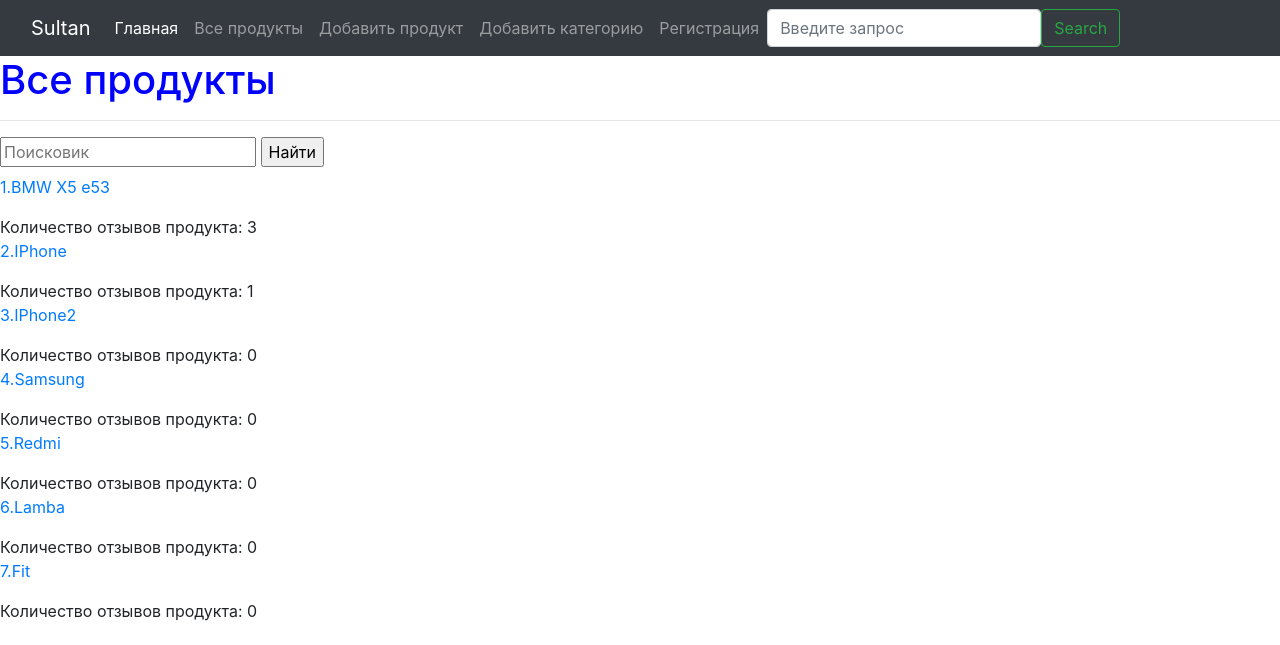
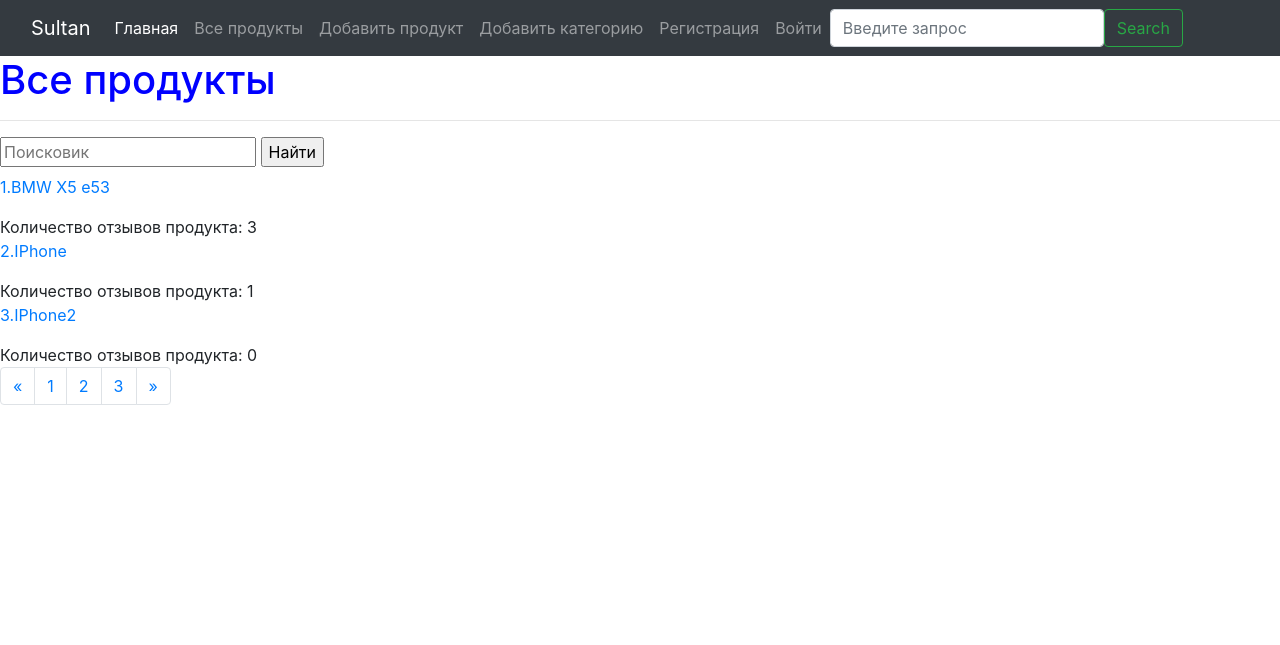
Before and after one commit to Sultan1007/Django_homeworks, a Django app: page /products/ in a window 1280 px wide. Shown: the top 645 px of the page. Run offline with Django 3.2, Linux system fonts and the light colour scheme; data comes from the database, SQL or seed files in the repository; both versions use the stored data as it was after the commit.

Commit message:
hw4, hw5, hw6, hw7

```diff
--- a/django_homeworks_3_curs/urls.py
+++ b/django_homeworks_3_curs/urls.py
@@ -13,4 +13,6 @@
     path('add0/', views.add),
     path('', views.main_page),
     path('register/', views.register),
+    path('login/', views.login),
+    path('logout/', views.logout),
 ]
--- a/dz1/views.py
+++ b/dz1/views.py
@@ -1,19 +1,34 @@
+from django.contrib import auth
 from django.shortcuts import render, redirect
 
-from dz1.forms import UserCreationForm, ProductForm, CategoryForm
+from dz1.forms import UserCreationForm, ProductForm, CategoryForm, LoginForm
 from dz1.models import *
+
+PAGE_SIZE = 3
 
 
 def get_all_products(request):
     products = Product.objects.all()
+    page = int(request.GET.get('page', 1))
     # reviews = Review.objects.get(product_id=id)
     print(products)
     # print(reviews)
+    count = products.count()
+    print(count // PAGE_SIZE)
+    if count % PAGE_SIZE == 0:
+        buttons = count // PAGE_SIZE
+    else:
+        buttons = count // PAGE_SIZE + 1
+    print([i for i in range(1, buttons + 1)])
+    start = (page - 1) * PAGE_SIZE
+    end = page * PAGE_SIZE
+
     data = {
-        'products': products,
+        'products': products[start:end],
+        'username': auth.get_user(request).username,
+        'buttons': [i for i in range(1, buttons + 1)],
         # 'reviews': reviews
     }
-
     return render(request, 'product.html', context=data)
 
 
@@ -37,7 +52,7 @@
         category = Category.objects.get(name=category)
         Product.objects.create(title=title, description=description, price=price, category=category)
         return redirect('/products/')
-    return render(request, 'add.html', context={'form': ProductForm})
+    return render(request, 'add.html', context={'form': ProductForm, 'username': auth.get_user(request).username})
 
 
 def add_category(request):
@@ -48,7 +63,7 @@
             Category.objects.create(name=name)
             return redirect('/categories/')
 
-    return render(request, 'add0.html')
+    return render(request, 'add0.html', context={'username': auth.get_user(request).username})
 
 
 def add(request):
@@ -59,7 +74,10 @@
 
 
 def main_page(request):
-    return render(request, 'main.html')
+    data = {
+        'username': auth.get_user(request).username
+    }
+    return render(request, 'main.html', context=data)
 
 
 def register(request):
@@ -70,11 +88,36 @@
             print('POST запрос без ошибок')
             return redirect('/admin/')
         else:
-            print('POST запрос с ошибками')
             return render(request, 'register.html', context={'form': form})
 
     data = {
-        'form': UserCreationForm()
+        'form': UserCreationForm(),
+        'username': auth.get_user(request).username
     }
     print('GET запрос')
     return render(request, 'register.html', context=data)
+
+
+def login(request):
+    if request.method == 'POST':
+        form = LoginForm(data=request.POST)
+        if form.is_valid():
+            user = auth.authenticate(
+                username=form.cleaned_data['username'],
+                password=form.cleaned_data['password']
+            )
+            if user is not None:
+                auth.login(request, user)
+                return redirect('/')
+        else:
+            return render(request, 'login.html', context={'form': form})
+    data = {
+        'form': LoginForm(),
+        'username': auth.get_user(request).username
+    }
+    return render(request, 'login.html', context=data)
+
+
+def logout(request):
+    auth.logout(request)
+    return redirect('/')
--- a/templates/layout.html
+++ b/templates/layout.html
@@ -34,6 +34,14 @@
                 <li class="nav-item">
                     <a class="nav-link" href="/register/">Регистрация</a>
                 </li>
+                <li class="nav-item">
+                    <a class="nav-link" href="/login/">Войти</a>
+                </li>
+                {% if username %}
+                    <li class="nav-item">
+                        <a class="nav-link" href="/logout/">Выйти({{ username }})</a>
+                    </li>
+                {% endif %}
             </ul>
             <form class="d-flex" action="" method="get">
                 <input class="form-control me-2" name="search" type="search" placeholder="Введите запрос"
--- a/templates/product.html
+++ b/templates/product.html
@@ -17,17 +17,19 @@
     {% endfor %}
     <nav aria-label="Page navigation example">
         <ul class="pagination">
+            <li class="page-item">
+                <a class="page-link" href="/" aria-label="Previous">
+                    <span aria-hidden="true">&laquo;</span>
+                </a>
+            </li>
             {% for button in buttons %}
-                <li class="page-item"><a class="page-link"
-                                         href="/product/?page={{ button }}">{{ button }}</a>
-                </li>
+                <li class="page-item"><a class="page-link" href="/products/?page={{ button }}">{{ button }}</a></li>
             {% endfor %}
-
+            <li class="page-item">
+                <a class="page-link" href="/products/?page={{ buttons }}>3{{ buttons }}" aria-label="Next">
+                    <span aria-hidden="true">&raquo;</span>
+                </a>
+            </li>
         </ul>
     </nav>
 {% endblock %}
-
-
-
-</body>
-</html>
--- a/templates/register.html
+++ b/templates/register.html
@@ -3,7 +3,7 @@
 {% block content %}
     <div class="container">
         <h1 class="title_page">Регистрация</h1>
-        <form style="color: white !important;" action="/register/" method="post">
+        <form style="color: blue !important;" action="/register/" method="post">
             {% csrf_token %}
             {{ form.as_p }}
             <br>
```
Also changed, not shown: dz1/forms.py (+15 -0 lines), templates/login.html (added, +10 -0 lines), db.sqlite3.
